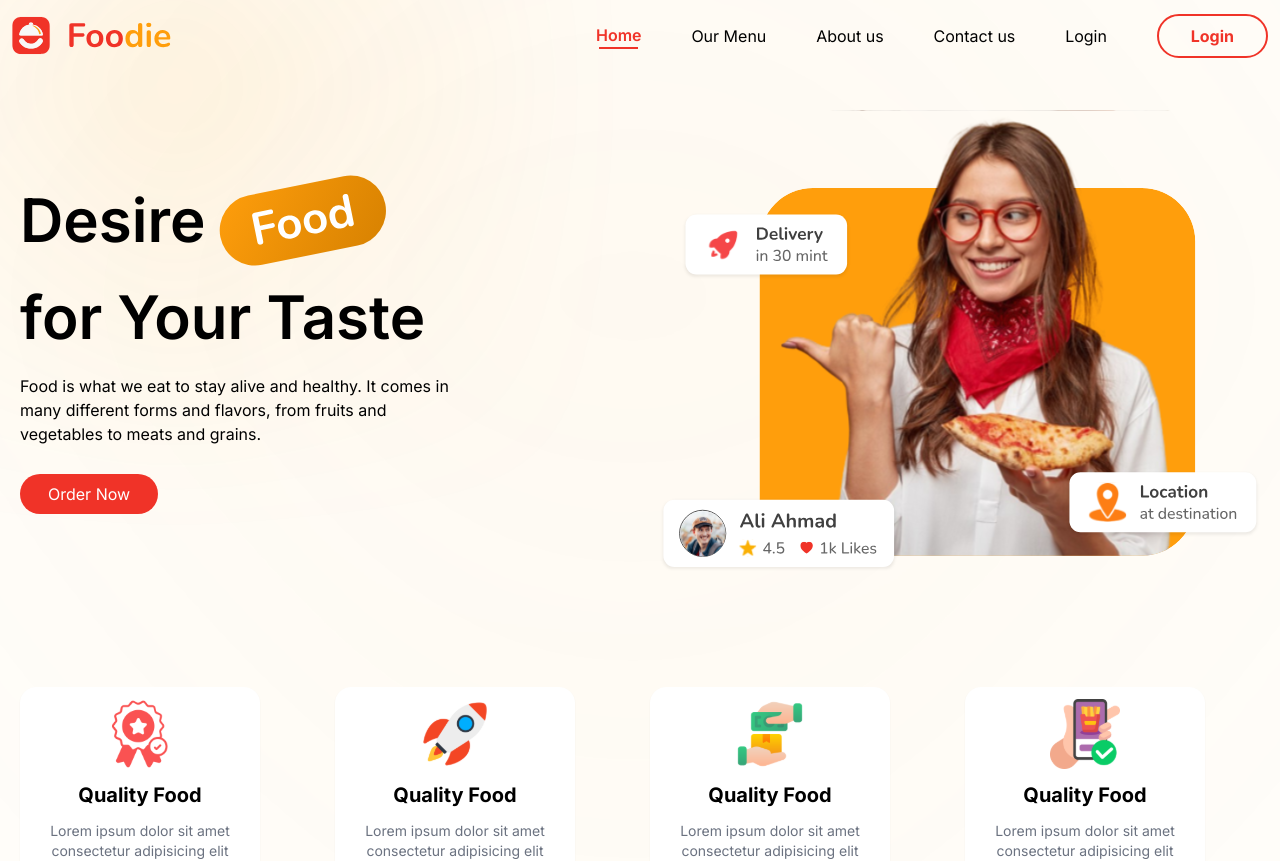
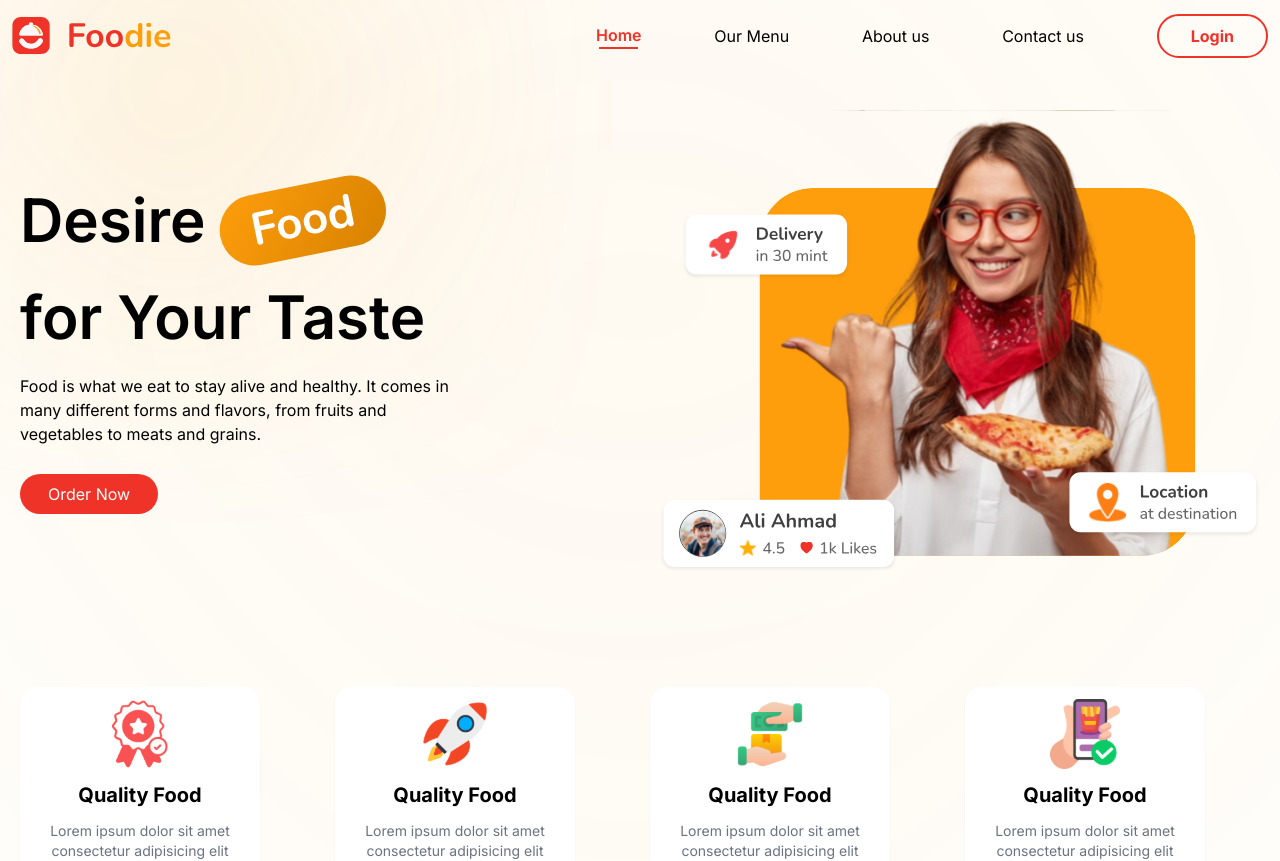
Before and after one commit to DarawanOmar/test-site, a Next.js app: page / in a window 1280 px wide. Shown: the top 861 px of the page. Built offline with nearby package versions, Linux system fonts and the light colour scheme.

Commit message:
remove login

```diff
--- a/src/components/Header.tsx
+++ b/src/components/Header.tsx
@@ -8,7 +8,6 @@ const links = [
   { title: "Our Menu", href: "/menu" },
   { title: "About us", href: "/about" },
   { title: "Contact us", href: "/contact" },
-  { title: "Login", href: "/login" },
 ];
 
 export default function Header() {
```
Also changed, not shown: 1 other file (tests, documents, lock files or other folders).
